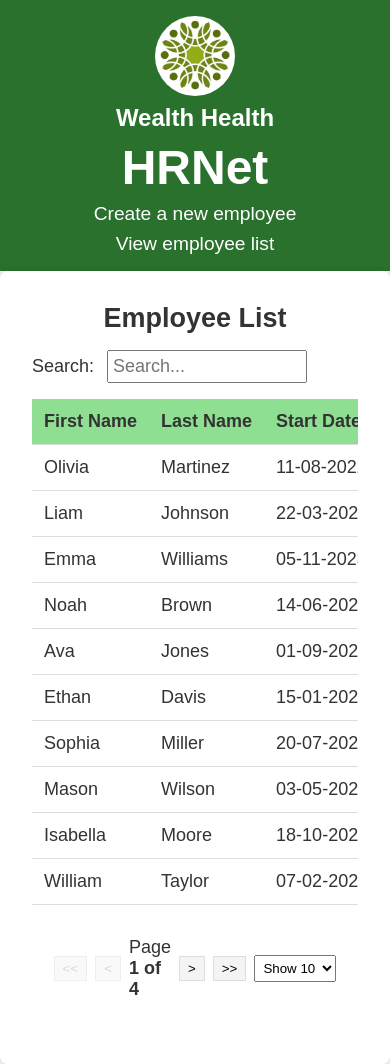
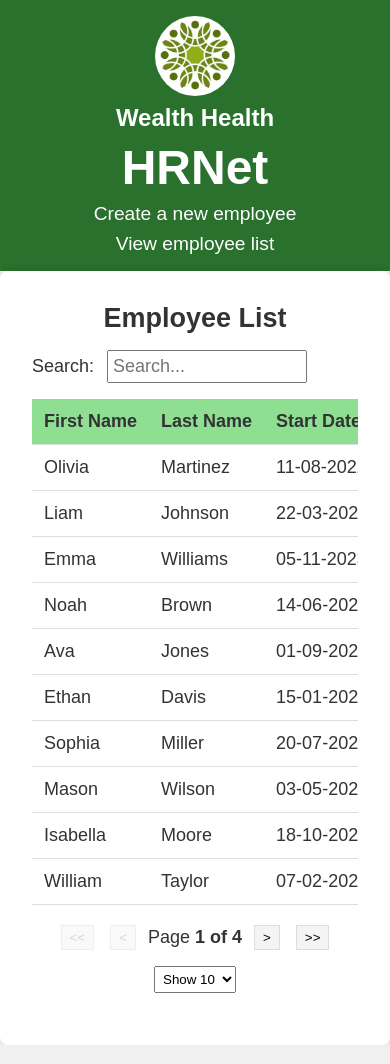
Before and after one commit to Souleymane7800/HRNET-React, a React (Vite) app: page /employee-list in a window 390 px wide. Built offline with nearby package versions, Linux system fonts and the light colour scheme.

Commit message:
responsive

```diff
--- a/src/pages/EmployeeList.tsx
+++ b/src/pages/EmployeeList.tsx
@@ -8,6 +8,9 @@ import {
       TableState,
       TableInstance,
       Row,
+      UsePaginationState,
+      UsePaginationInstanceProps,
+      UseGlobalFiltersInstanceProps,
 } from 'react-table';
 import styled from 'styled-components';
 
@@ -29,11 +32,19 @@ interface Employee {
       zipCode: string;
 }
 
-interface TableStateWithGlobalFilter<D extends object> extends TableState<D> {
-      globalFilter: string; // Typé comme string, et non unknown
-      page: number;
+interface TableStateWithGlobalFilter<D extends object = object> extends TableState<D> {
+      globalFilter: string;
       pageIndex: number;
       pageSize: number;
+    }
+
+interface TableStateWithPagination<D extends object = object> extends TableState<D>, UsePaginationState<D> {}
+
+interface CustomTableInstance<D extends object = object> extends
+  TableInstance<D>,
+  UsePaginationInstanceProps<D>,
+  UseGlobalFiltersInstanceProps<D> {
+  state: TableStateWithGlobalFilter<D>;
 }
 
 // Composant de recherche globale
@@ -117,28 +128,15 @@ const EmployeeList = () => {
             setPageSize,
             state,
             setGlobalFilter,
-      } = useTable<Employee>(
+          } = useTable<Employee>(
             {
-                  columns,
-                  data: employees,
-                  initialState: { pageIndex: 0, pageSize: 10 },
+              columns,
+              data: employees,
+              initialState: { pageIndex: 0, pageSize: 10 } as Partial<TableStateWithPagination<Employee>>,
             },
             useGlobalFilter,
             usePagination
-      ) as TableInstance<Employee> & {
-            state: TableStateWithGlobalFilter<Employee>;
-            // page: unknown,
-            // canPreviousPage: unknown,
-            // canNextPage: unknown,
-            // pageOptions: unknown,
-            // pageCount: unknown,
-            // gotoPage: unknown,
-            // nextPage: unknown,
-            // previousPage: unknown,
-            // setPageSize: unknown,
-            // // state,
-            // setGlobalFilter: unknown,
-      };
+          ) as CustomTableInstance<Employee>;
 
       const { globalFilter, pageIndex, pageSize } = state;
 
@@ -326,6 +324,20 @@ const PaginationWrapper = styled.div`
       select {
             padding: 0.25rem;
       }
+
+      @media (max-width: 768px) {
+            flex-wrap: wrap;
+            justify-content: center;
+            width: 100%;
+            margin: 1rem 0;
+            padding: 0 1rem;
+            box-sizing: border-box;
+
+            button,
+            select {
+                  margin: 0.25rem;
+            }
+      }
 `;
 
 const SearchWrapper = styled.div`
@@ -338,69 +350,3 @@ const SearchWrapper = styled.div`
             font-size: 18px;
       }
 `;
-
-// /* eslint-disable @typescript-eslint/no-explicit-any */
-// import { useSelector } from 'react-redux';
-// import { useTable } from 'react-table'
-// import styled from 'styled-components';
-
-// const EmployeeList = () => {
-//       const employees = useSelector((state: any) => state.employees.list);
-
-//       return (
-//             <ListContainer>
-//                   <h2>Employee List</h2>
-//                   <table>
-//                         <thead>
-//                               <tr>
-//                                     <th>First Name</th>
-//                                     <th>Last Name</th>
-//                                     <th>Start Date</th>
-//                                     <th>Department</th>
-//                                     <th>Date of Birth</th>
-//                                     <th>State</th>
-//                               </tr>
-//                         </thead>
-//                         <tbody>
-//                               {employees.map((employee: any, index: number) => (
-//                                     <tr key={index}>
-//                                           <td>{employee.firstName}</td>
-//                                           <td>{employee.lastName}</td>
-//                                           <td>{employee.startDate}</td>
-//                                           <td>{employee.department}</td>
-//                                           <td>{employee.dateOfBirth}</td>
-//                                           <td>{employee.state}</td>
-//                                     </tr>
-//                               ))}
-//                         </tbody>
-//                   </table>
-//                   <a href='/'>Home</a>
-//             </ListContainer>
-//       );
-// };
-
-// export default EmployeeList;
-
-// const ListContainer = styled.div`
-//       padding: 2rem;
-//       background-color: #fff;
-//       border-radius: 8px;
-//       box-shadow: 0 0 10px rgba(0, 0, 0, 0.1);
-//       margin-top: 2rem;
-
-//       table {
-//             width: 100%;
-//             border-collapse: collapse;
-
-//             th,
-//             td {
-//                   padding: 0.75rem;
-//                   text-align: left;
-//                   border-bottom: 1px solid #ddd;
-//             }
-
-//             th {
-//                   background-color: #f4f4f4;
-//             }
-//       }
-// `;
```
